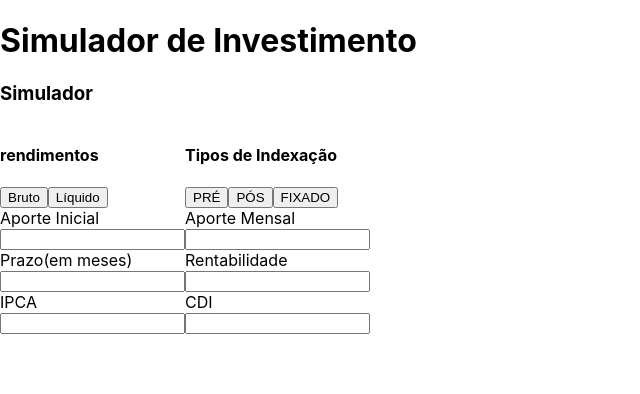
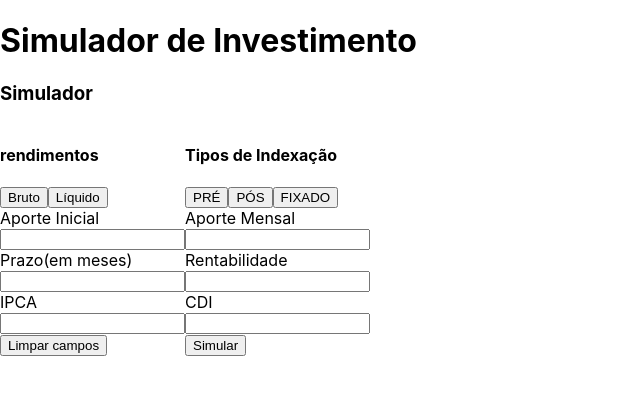
Before and after one commit to emidioreb/investmentSimulator, a React (Create React App) app: page / in a window 1280 px wide. Shown: the top 394 px of the page, without its empty margins (0-640 px from the left). Built offline with nearby package versions, Linux system fonts and the light colour scheme.

Commit message:
imp: adição dos butões limpar campos e simular

```diff
--- a/src/components/SimulatorColumnLeft.jsx
+++ b/src/components/SimulatorColumnLeft.jsx
@@ -54,6 +54,12 @@ function SimulatorColumnLeft() {
           />
         </label>
       </div>
+      <button
+        type="button"
+        className="clear"
+      >
+        Limpar campos
+      </button>
     </div>
   );
 }
--- a/src/components/SimulatorColumnRight.jsx
+++ b/src/components/SimulatorColumnRight.jsx
@@ -60,6 +60,12 @@ function SimulatorColumnRight() {
           />
         </label>
       </div>
+      <button
+        type="button"
+        className="button-simulate"
+      >
+        Simular
+      </button>
     </div>
   );
 }
```
